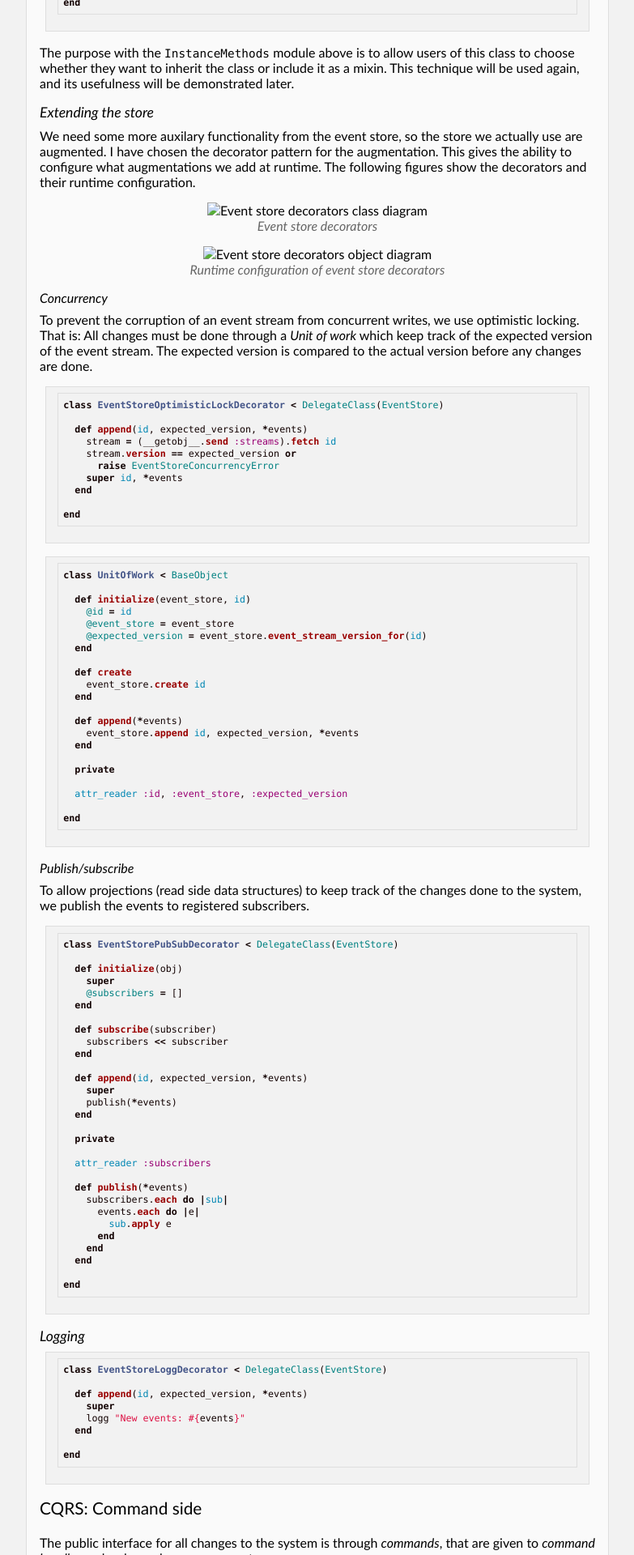
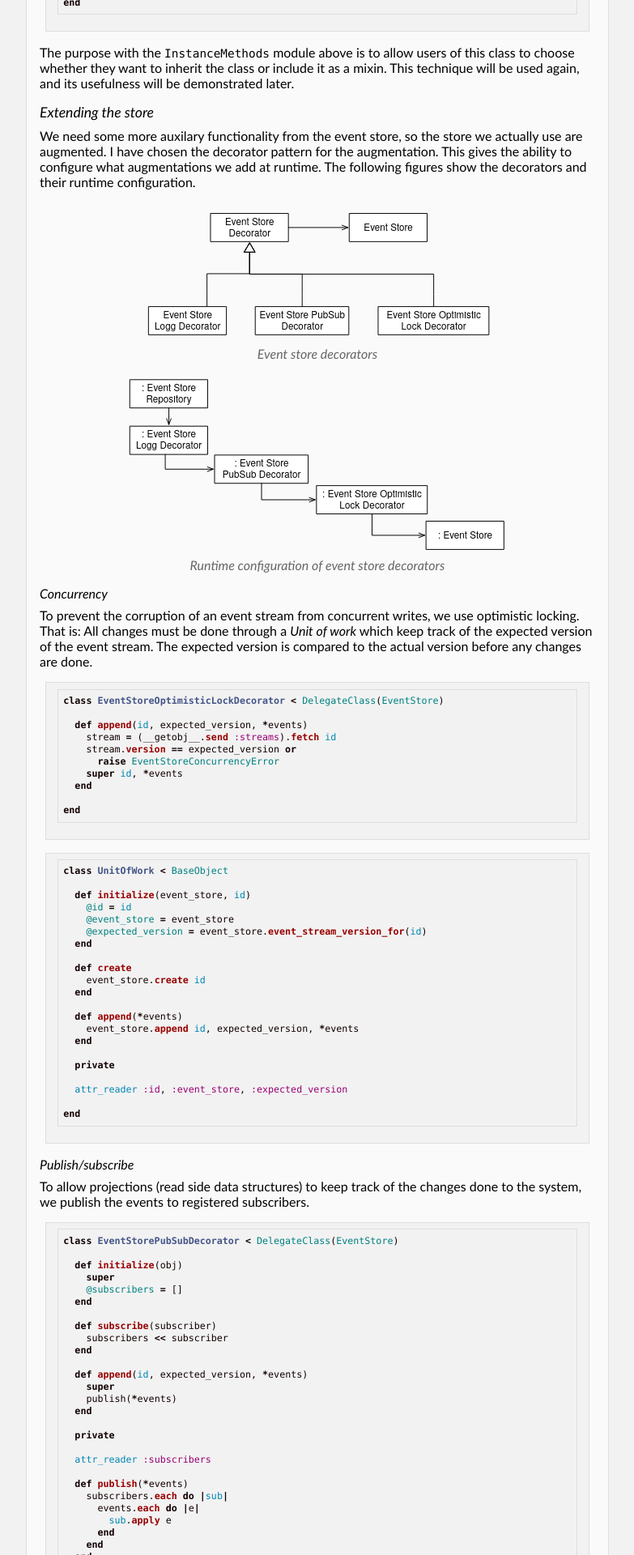
Before and after one commit to kjellm/kjellm.github.com, a Jekyll site: the page built from _posts/2017-01-24-EventSourcingInRuby.markdown, in a window 1280 px wide. Shown: the part 2888-4808 px from the top of the page at 81% size, without its empty margins (248-1031 px from the left). Built offline with Jekyll 4.4.1, drawn with Linux system fonts in a browser that asks for light colours.

Commit message:
Fix image ursl

```diff
--- a/_posts/2017-01-24-EventSourcingInRuby.markdown
+++ b/_posts/2017-01-24-EventSourcingInRuby.markdown
@@ -188,12 +188,12 @@ augmentations we add at runtime. The following figures show the
 decorators and their runtime configuration.
 
 <figure>
-  <img src="images/event-sourceing/store-decorators.svg" style="width: 80%" alt="Event store decorators class diagram"/>
+  <img src="/images/event-sourceing/store-decorators.svg" style="width: 80%" alt="Event store decorators class diagram"/>
   <figcaption>Event store decorators</figcaption>
 </figure>
 
 <figure>
-  <img src="images/event-sourceing/store-decorators-object.svg" style="width: 80%" alt="Event store decorators object diagram"/>
+  <img src="/images/event-sourceing/store-decorators-object.svg" style="width: 80%" alt="Event store decorators object diagram"/>
   <figcaption>Runtime configuration of event store decorators</figcaption>
 </figure>
 
@@ -300,7 +300,7 @@ The public interface for all changes to the system is through
 aggregate.
 
 <figure>
-  <img src="images/event-sourceing/cqrs-command.svg" style="width: 80%" alt="CQRS Command class diagram"/>
+  <img src="/images/event-sourceing/cqrs-command.svg" style="width: 80%" alt="CQRS Command class diagram"/>
   <figcaption>Class diagram for Commands, Command Handlers, and related classes</figcaption>
 </figure>
 
@@ -424,7 +424,7 @@ here is to set up projections that derive the current state from the
 event streams.
 
 <figure>
-  <img src="images/event-sourceing/cqrs-read.svg" style="width: 80%" alt="CQRS read side class diagram"/>
+  <img src="/images/event-sourceing/cqrs-read.svg" style="width: 80%" alt="CQRS read side class diagram"/>
   <figcaption>Class diagram for (a) fake projections, and (b) real projections</figcaption>
 </figure>
 
@@ -493,7 +493,7 @@ The domain model in this article is the super simple domain of
 releases of recorded music (a.k.a. albums).
 
 <figure>
-  <img src="images/event-sourceing/domain.svg" style="width: 80%" alt="Domain model class diagram"/>
+  <img src="/images/event-sourceing/domain.svg" style="width: 80%" alt="Domain model class diagram"/>
   <figcaption>Conceptual class diagram for our simple domain of recorded music and the releases it appears on.</figcaption>
 </figure>
 
```
